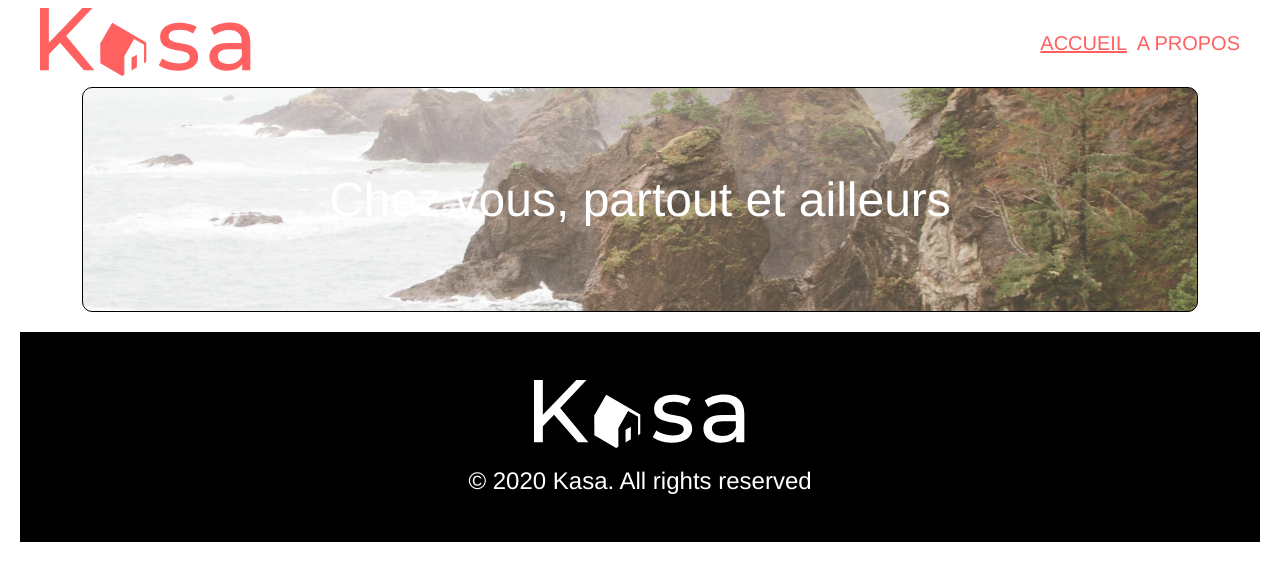
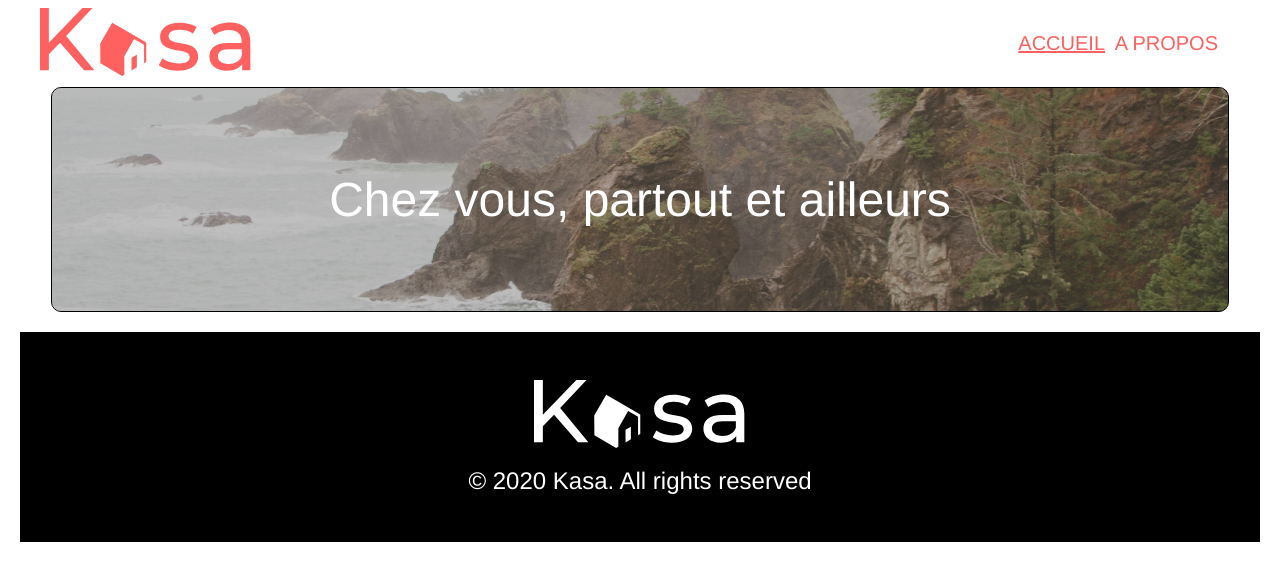
Before and after one commit to mikafrdev/MikaelDelpont_7_21032023, a React (Create React App) app: page / in a window 1280 px wide. Shown: the top 580 px of the page. Built offline with nearby package versions, Linux system fonts and the light colour scheme.

Commit message:
WIP Bannière

```diff
--- a/src/components/Banniere/index.jsx
+++ b/src/components/Banniere/index.jsx
@@ -3,25 +3,42 @@ import styled from 'styled-components'
 import { device } from '../../utils/style/Devices';
 
 const BanniereContainer = styled.div`
+    position: relative;
     display: flex;
     align-items: center;
     justify-content: center;
-    background-image: url(${banniere});
-    background-position: -300px -410px;
-    background-repeat: no-repeat;
     width: 100%;
     height: 111px;
     overflow: hidden;
     border: 1px solid #000;
     border-radius: 10px;
-    color: #FFF;
-    font-size: 1vw;
+    background-image: url(${banniere});
+    background-position: -300px -410px;
+    background-repeat: no-repeat;
 
     @media ${device.laptop} {
         background-position: 0 -300px;
         height: 223px;
-        font-size: 48px;
+    }
 
+    &:before {
+        content: '';
+        position: absolute;
+        width: 100%;
+        height: inherit;
+        background-color: rgba(0,0,0,0.25);
+    }
+
+    & h1 {
+        margin: 0 12vw;
+        color: #FFF;
+        font-size: 2em;
+        font-weight: normal;
+        z-index: 1;
+
+        @media ${device.laptop} {
+            font-size: 48px;
+        }
     }
 `
 
@@ -29,7 +46,7 @@ export default function Banniere({color}) {
 
     return (
             <BanniereContainer>
-                <div>Chez vous, partout et ailleurs</div>
+                <h1>Chez vous, partout et ailleurs</h1>
             </BanniereContainer>
     )
 }
--- a/src/components/Header/index.jsx
+++ b/src/components/Header/index.jsx
@@ -9,7 +9,8 @@ const HeaderContainer = styled.nav`
     display: flex;
     justify-content: space-between;
     align-items: center;
-    width: 100%;
+    width: 95%;
+    margin: 0 auto;
     @media ${device.mobile} {
         height: 47px;
         margin: 20px;
--- a/src/pages/Home/index.jsx
+++ b/src/pages/Home/index.jsx
@@ -4,7 +4,7 @@ import Banniere from '../../components/Banniere';
 
 const HomeContainer = styled.div`
     display: flex;
-    width: 90%;
+    width: 95%;
     margin: 0 auto;
 `
 
```
